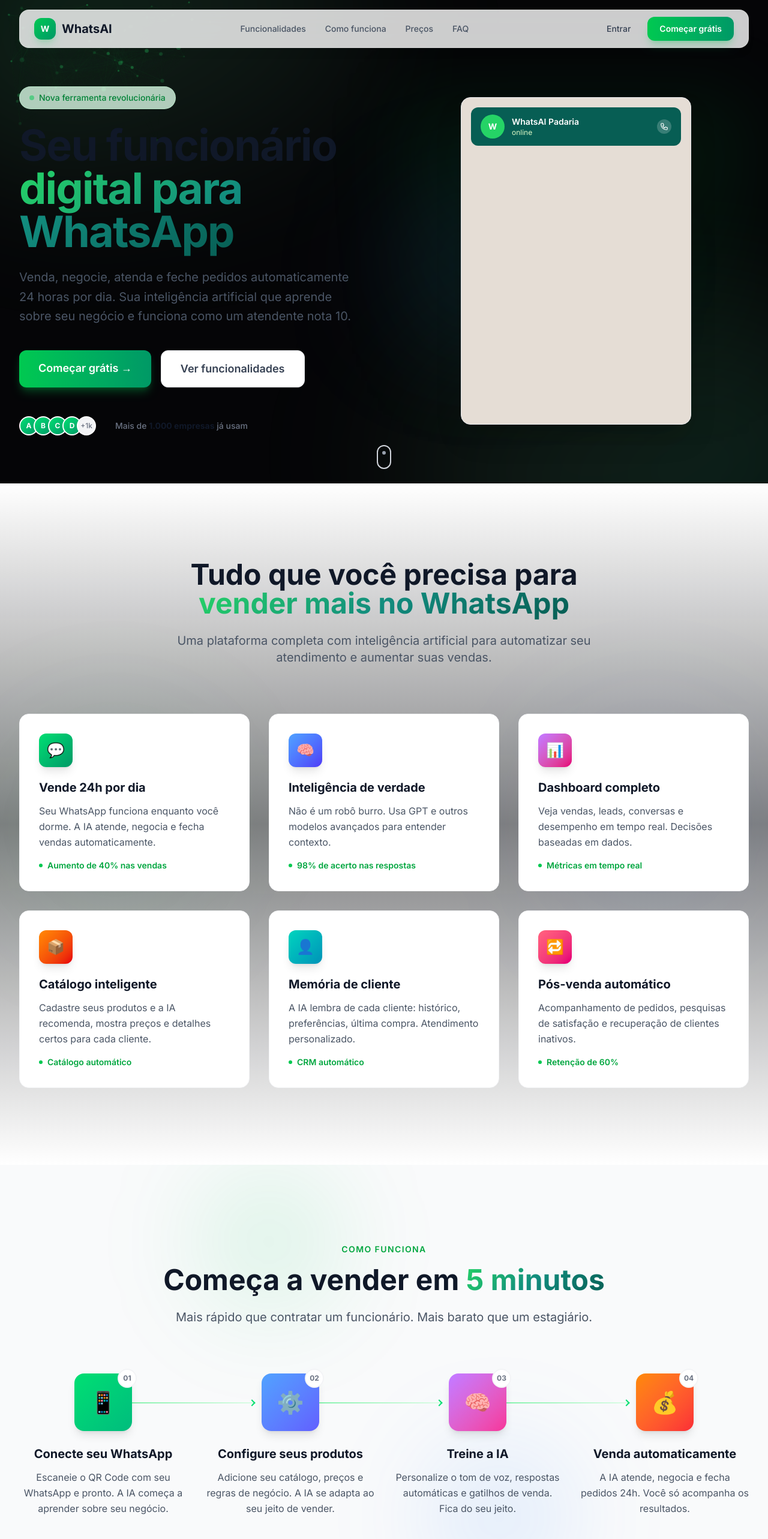
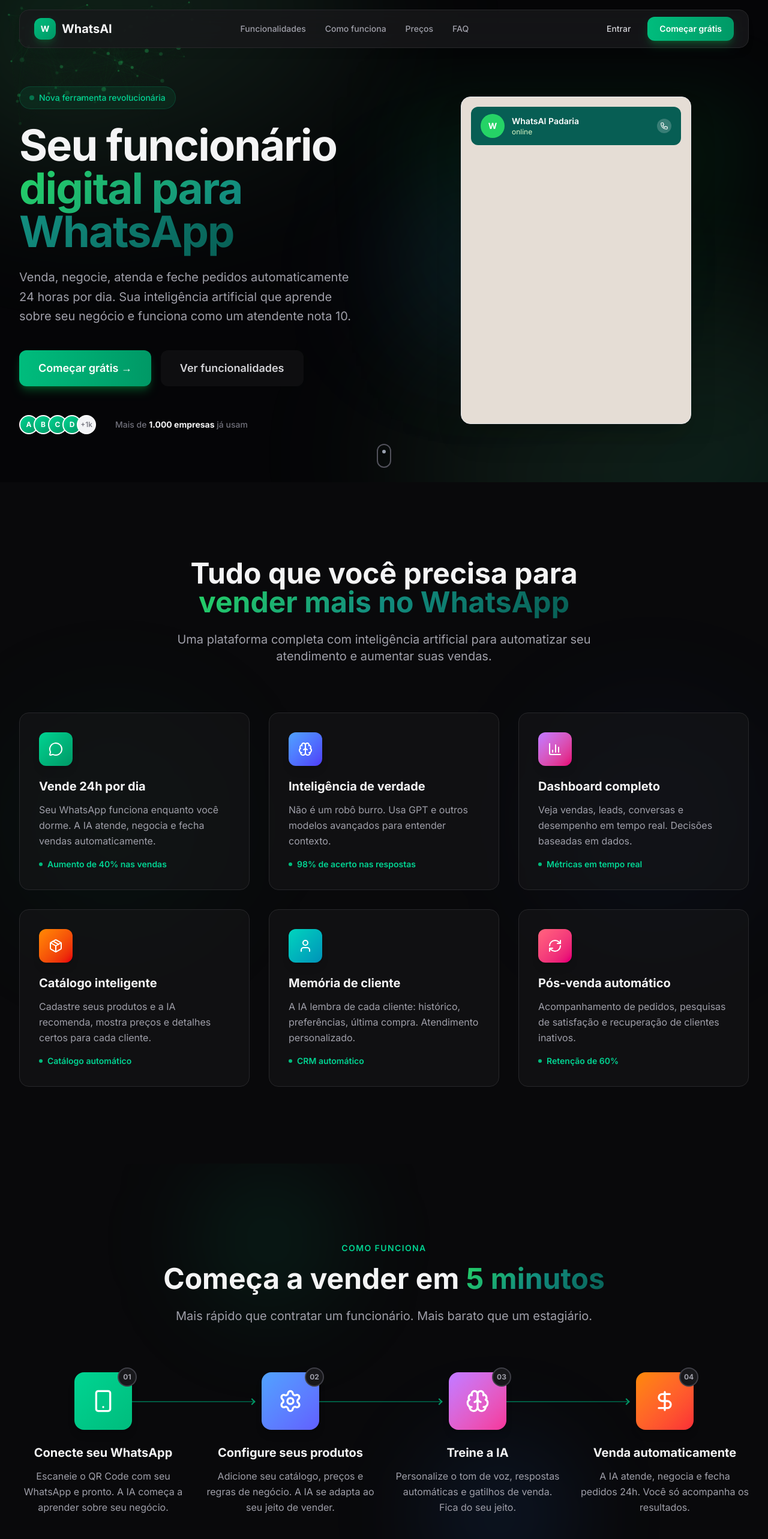
Before and after one commit to pixel010dev-dotcom/-whats-ai-saas, a Next.js app: page / in a window 1280 px wide. Shown: the top 2566 px of the page at 60% size. Built offline with nearby package versions, Linux system fonts and the light colour scheme; no server answers.

Commit message:
feat: full dark theme landing + lucide-react icons

```diff
--- a/src/app/page.tsx
+++ b/src/app/page.tsx
@@ -37,31 +37,31 @@
       {/* Header */}
       <header className="fixed top-0 left-0 right-0 z-50">
         <nav className="mx-auto max-w-7xl px-4 sm:px-6 lg:px-8">
-          <div className="flex items-center justify-between h-16 mt-4 px-6 rounded-2xl bg-white/80 backdrop-blur-xl border border-white/20 shadow-lg shadow-black/5">
+          <div className="flex items-center justify-between h-16 mt-4 px-6 rounded-2xl bg-zinc-900/80 backdrop-blur-xl border border-zinc-800 shadow-lg shadow-black/5">
             <Link href="/" className="flex items-center gap-2.5">
-              <div className="w-9 h-9 bg-gradient-to-br from-green-500 to-emerald-600 rounded-xl flex items-center justify-center shadow-lg shadow-green-500/20">
+              <div className="w-9 h-9 bg-gradient-to-br from-emerald-500 to-emerald-600 rounded-xl flex items-center justify-center shadow-lg shadow-green-500/20">
                 <span className="text-white font-bold text-sm">W</span>
               </div>
-              <span className="font-bold text-xl text-gray-900">WhatsAI</span>
+              <span className="font-bold text-xl text-zinc-100">WhatsAI</span>
             </Link>
 
             <div className="hidden md:flex items-center gap-8">
-              <a href="#features" className="text-sm font-medium text-gray-600 hover:text-gray-900 transition-colors">Funcionalidades</a>
-              <a href="#how-it-works" className="text-sm font-medium text-gray-600 hover:text-gray-900 transition-colors">Como funciona</a>
-              <a href="#pricing" className="text-sm font-medium text-gray-600 hover:text-gray-900 transition-colors">Preços</a>
-              <a href="#faq" className="text-sm font-medium text-gray-600 hover:text-gray-900 transition-colors">FAQ</a>
+              <a href="#features" className="text-sm font-medium text-zinc-400 hover:text-zinc-100 transition-colors">Funcionalidades</a>
+              <a href="#how-it-works" className="text-sm font-medium text-zinc-400 hover:text-zinc-100 transition-colors">Como funciona</a>
+              <a href="#pricing" className="text-sm font-medium text-zinc-400 hover:text-zinc-100 transition-colors">Preços</a>
+              <a href="#faq" className="text-sm font-medium text-zinc-400 hover:text-zinc-100 transition-colors">FAQ</a>
             </div>
 
             <div className="flex items-center gap-3">
               <Link
                 href="/login"
-                className="px-4 py-2 text-sm font-medium text-gray-700 hover:text-gray-900 transition-colors"
+                className="px-4 py-2 text-sm font-medium text-zinc-300 hover:text-zinc-100 transition-colors"
               >
                 Entrar
               </Link>
               <Link
                 href="/register"
-                className="px-5 py-2.5 text-sm font-semibold bg-gradient-to-r from-green-500 to-emerald-600 text-white rounded-xl shadow-lg shadow-green-500/25 hover:shadow-xl hover:shadow-green-500/30 hover:-translate-y-0.5 transition-all duration-300"
+                className="px-5 py-2.5 text-sm font-semibold bg-gradient-to-r from-emerald-500 to-emerald-600 text-white rounded-xl shadow-lg shadow-green-500/25 hover:shadow-xl hover:shadow-green-500/30 hover:-translate-y-0.5 transition-all duration-300"
               >
                 Começar grátis
               </Link>
@@ -106,7 +106,7 @@
           <div className="flex flex-col sm:flex-row gap-4 justify-center">
             <Link
               href="/register"
-              className="px-8 py-4 bg-white text-green-700 font-bold rounded-xl text-lg shadow-xl hover:shadow-2xl hover:-translate-y-0.5 transition-all duration-300"
+              className="px-8 py-4 bg-white text-emerald-400 font-bold rounded-xl text-lg shadow-xl hover:shadow-2xl hover:-translate-y-0.5 transition-all duration-300"
             >
               Começar grátis agora
             </Link>
--- a/src/components/landing/features.tsx
+++ b/src/components/landing/features.tsx
@@ -2,45 +2,46 @@
 
 import { motion } from 'framer-motion'
 import { useEffect, useRef, useState } from 'react'
+import { MessageCircle, Brain, BarChart3, Package, User, RefreshCw } from 'lucide-react'
 
 const features = [
   {
-    icon: '\u{1F4AC}',
+    icon: MessageCircle,
     title: 'Vende 24h por dia',
     description: 'Seu WhatsApp funciona enquanto você dorme. A IA atende, negocia e fecha vendas automaticamente.',
-    gradient: 'from-green-400 to-emerald-600',
+    gradient: 'from-emerald-400 to-emerald-600',
     stats: 'Aumento de 40% nas vendas'
   },
   {
-    icon: '\u{1F9E0}',
+    icon: Brain,
     title: 'Inteligência de verdade',
     description: 'Não é um robô burro. Usa GPT e outros modelos avançados para entender contexto.',
     gradient: 'from-blue-400 to-indigo-600',
     stats: '98% de acerto nas respostas'
   },
   {
-    icon: '\u{1F4CA}',
+    icon: BarChart3,
     title: 'Dashboard completo',
     description: 'Veja vendas, leads, conversas e desempenho em tempo real. Decisões baseadas em dados.',
     gradient: 'from-purple-400 to-pink-600',
     stats: 'Métricas em tempo real'
   },
   {
-    icon: '\u{1F4E6}',
+    icon: Package,
     title: 'Catálogo inteligente',
     description: 'Cadastre seus produtos e a IA recomenda, mostra preços e detalhes certos para cada cliente.',
     gradient: 'from-orange-400 to-red-600',
     stats: 'Catálogo automático'
   },
   {
-    icon: '\u{1F464}',
+    icon: User,
     title: 'Memória de cliente',
     description: 'A IA lembra de cada cliente: histórico, preferências, última compra. Atendimento personalizado.',
     gradient: 'from-teal-400 to-cyan-600',
     stats: 'CRM automático'
   },
   {
-    icon: '\u{1F501}',
+    icon: RefreshCw,
     title: 'Pós-venda automático',
     description: 'Acompanhamento de pedidos, pesquisas de satisfação e recuperação de clientes inativos.',
     gradient: 'from-rose-400 to-pink-600',
@@ -62,9 +63,9 @@
   }, [])
 
   return (
-    <section id="features" ref={ref} className="relative py-32 bg-gradient-to-b from-white via-gray-50/50 to-white overflow-hidden">
+    <section id="features" ref={ref} className="relative py-32 bg-zinc-950 overflow-hidden">
       <div className="absolute inset-0">
-        <div className="absolute top-1/3 left-0 w-96 h-96 bg-green-500/5 rounded-full blur-[100px]" />
+        <div className="absolute top-1/3 left-0 w-96 h-96 bg-emerald-500/5 rounded-full blur-[100px]" />
         <div className="absolute bottom-1/3 right-0 w-96 h-96 bg-blue-500/5 rounded-full blur-[100px]" />
       </div>
 
@@ -75,10 +76,10 @@
           transition={{ duration: 0.6 }}
           className="text-center max-w-3xl mx-auto mb-20"
         >
-          <h2 className="text-4xl sm:text-5xl font-bold text-gray-900">
+          <h2 className="text-4xl sm:text-5xl font-bold text-zinc-100">
             Tudo que você precisa para <span className="gradient-text">vender mais no WhatsApp</span>
           </h2>
-          <p className="mt-6 text-xl text-gray-600">
+          <p className="mt-6 text-xl text-zinc-400">
             Uma plataforma completa com inteligência artificial para automatizar seu atendimento e aumentar suas vendas.
           </p>
         </motion.div>
@@ -90,15 +91,15 @@
               initial={{ opacity: 0, y: 40 }}
               animate={inView ? { opacity: 1, y: 0 } : {}}
               transition={{ duration: 0.5, delay: index * 0.1 }}
-              className="group relative p-8 rounded-2xl bg-white border border-gray-100 hover-card"
+              className="group relative p-8 rounded-2xl bg-zinc-900/50 border border-zinc-800 hover-card"
             >
-              <div className={`w-14 h-14 rounded-xl bg-gradient-to-br ${feature.gradient} flex items-center justify-center text-2xl mb-5 shadow-lg`}>
-                {feature.icon}
+              <div className={`w-14 h-14 rounded-xl bg-gradient-to-br ${feature.gradient} flex items-center justify-center mb-5 shadow-lg`}>
+                <feature.icon className="w-6 h-6 text-white" />
               </div>
-              <h3 className="text-xl font-bold text-gray-900 mb-3">{feature.title}</h3>
-              <p className="text-gray-600 leading-relaxed mb-4">{feature.description}</p>
-              <div className="flex items-center gap-2 text-sm font-semibold text-green-600">
-                <span className="w-1.5 h-1.5 rounded-full bg-green-500" />
+              <h3 className="text-xl font-bold text-zinc-100 mb-3">{feature.title}</h3>
+              <p className="text-zinc-400 leading-relaxed mb-4">{feature.description}</p>
+              <div className="flex items-center gap-2 text-sm font-semibold text-emerald-400">
+                <span className="w-1.5 h-1.5 rounded-full bg-emerald-500" />
                 {feature.stats}
               </div>
               <div className="absolute inset-0 rounded-2xl bg-gradient-to-r from-transparent via-white/10 to-transparent opacity-0 group-hover:opacity-100 transition-opacity duration-700" />
--- a/src/components/landing/hero.tsx
+++ b/src/components/landing/hero.tsx
@@ -28,19 +28,19 @@
               animate={{ opacity: 1, y: 0 }}
               transition={{ duration: 0.5 }}
             >
-              <div className="inline-flex items-center gap-2 px-4 py-2 rounded-full bg-green-100/80 border border-green-200/50 mb-6">
-                <span className="w-2 h-2 rounded-full bg-green-500 animate-pulse" />
-                <span className="text-sm font-medium text-green-700">Nova ferramenta revolucionária</span>
+              <div className="inline-flex items-center gap-2 px-4 py-2 rounded-full bg-emerald-500/10 border border-emerald-500/20 mb-6">
+                <span className="w-2 h-2 rounded-full bg-emerald-500 animate-pulse" />
+                <span className="text-sm font-medium text-emerald-400">Nova ferramenta revolucionária</span>
               </div>
             </motion.div>
 
             <h1 className="text-5xl sm:text-6xl lg:text-7xl font-bold tracking-tight">
-              <span className="text-gray-900">Seu funcionário</span>
+              <span className="text-zinc-100">Seu funcionário</span>
               <br />
               <span className="gradient-text">digital para WhatsApp</span>
             </h1>
 
-            <p className="mt-6 text-xl text-gray-600 max-w-xl mx-auto lg:mx-0 leading-relaxed">
+            <p className="mt-6 text-xl text-zinc-400 max-w-xl mx-auto lg:mx-0 leading-relaxed">
               Venda, negocie, atenda e feche pedidos automaticamente 24 horas por dia.
               Sua inteligência artificial que aprende sobre seu negócio e funciona como um atendente nota 10.
             </p>
@@ -48,31 +48,31 @@
             <div className="mt-10 flex flex-col sm:flex-row gap-4 justify-center lg:justify-start">
               <Link
                 href="/register"
-                className="group relative px-8 py-4 bg-gradient-to-r from-green-500 to-emerald-600 text-white font-semibold rounded-xl text-lg shadow-lg shadow-green-500/30 hover:shadow-xl hover:shadow-green-500/40 transition-all duration-300 hover:-translate-y-0.5 overflow-hidden"
+                className="group relative px-8 py-4 bg-gradient-to-r from-emerald-500 to-emerald-600 text-white font-semibold rounded-xl text-lg shadow-lg shadow-green-500/30 hover:shadow-xl hover:shadow-green-500/40 transition-all duration-300 hover:-translate-y-0.5 overflow-hidden"
               >
                 <span className="relative z-10">Começar grátis →</span>
                 <div className="absolute inset-0 bg-gradient-to-r from-green-400 to-emerald-500 opacity-0 group-hover:opacity-100 transition-opacity duration-300" />
               </Link>
               <Link
                 href="#features"
-                className="px-8 py-4 bg-white border border-gray-200 text-gray-700 font-semibold rounded-xl text-lg hover:border-gray-300 hover:shadow-lg hover:-translate-y-0.5 transition-all duration-300"
+                className="px-8 py-4 bg-zinc-900/50 border-zinc-800 text-zinc-300 font-semibold rounded-xl text-lg hover:border-zinc-600 hover:shadow-lg hover:-translate-y-0.5 transition-all duration-300"
               >
                 Ver funcionalidades
               </Link>
             </div>
 
-            <div className="mt-12 flex items-center gap-8 justify-center lg:justify-start text-sm text-gray-500">
+            <div className="mt-12 flex items-center gap-8 justify-center lg:justify-start text-sm text-zinc-500">
               <div className="flex -space-x-2">
                 {[1,2,3,4].map((i) => (
-                  <div key={i} className="w-8 h-8 rounded-full bg-gradient-to-br from-green-400 to-emerald-600 flex items-center justify-center text-white text-xs font-bold border-2 border-white">
+                  <div key={i} className="w-8 h-8 rounded-full bg-gradient-to-br from-emerald-400 to-emerald-600 flex items-center justify-center text-white text-xs font-bold border-2 border-white">
                     {String.fromCharCode(64 + i)}
                   </div>
                 ))}
-                <div className="w-8 h-8 rounded-full bg-gray-100 flex items-center justify-center text-xs font-medium text-gray-500 border-2 border-white">
+                <div className="w-8 h-8 rounded-full bg-gray-100 flex items-center justify-center text-xs font-medium text-zinc-500 border-2 border-white">
                   +1k
                 </div>
               </div>
-              <span className="font-medium">Mais de <strong className="text-gray-900">1.000 empresas</strong> já usam</span>
+              <span className="font-medium">Mais de <strong className="text-zinc-100">1.000 empresas</strong> já usam</span>
             </div>
           </motion.div>
 
@@ -101,7 +101,7 @@
         <motion.div
           animate={{ y: [0, 8, 0] }}
           transition={{ duration: 2, repeat: Infinity }}
-          className="w-6 h-10 rounded-full border-2 border-gray-300 flex items-start justify-center pt-2"
+          className="w-6 h-10 rounded-full border-2 border-zinc-600 flex items-start justify-center pt-2"
         >
           <div className="w-1.5 h-1.5 rounded-full bg-gray-400" />
         </motion.div>
--- a/src/components/landing/how-it-works.tsx
+++ b/src/components/landing/how-it-works.tsx
@@ -2,34 +2,35 @@
 
 import { motion } from 'framer-motion'
 import { useEffect, useRef, useState } from 'react'
+import { Smartphone, Settings, Brain, DollarSign } from 'lucide-react'
 
 const steps = [
   {
     number: '01',
     title: 'Conecte seu WhatsApp',
     description: 'Escaneie o QR Code com seu WhatsApp e pronto. A IA começa a aprender sobre seu negócio.',
-    icon: '\u{1F4F1}',
-    gradient: 'from-green-400 to-emerald-500'
+    icon: Smartphone,
+    gradient: 'from-emerald-400 to-emerald-500'
   },
   {
     number: '02',
     title: 'Configure seus produtos',
     description: 'Adicione seu catálogo, preços e regras de negócio. A IA se adapta ao seu jeito de vender.',
-    icon: '\u2699\uFE0F',
+    icon: Settings,
     gradient: 'from-blue-400 to-indigo-500'
   },
   {
     number: '03',
     title: 'Treine a IA',
     description: 'Personalize o tom de voz, respostas automáticas e gatilhos de venda. Fica do seu jeito.',
-    icon: '\u{1F9E0}',
+    icon: Brain,
     gradient: 'from-purple-400 to-pink-500'
   },
   {
     number: '04',
     title: 'Venda automaticamente',
     description: 'A IA atende, negocia e fecha pedidos 24h. Você só acompanha os resultados.',
-    icon: '\u{1F4B0}',
+    icon: DollarSign,
     gradient: 'from-orange-400 to-red-500'
   }
 ]
@@ -48,9 +49,9 @@
   }, [])
 
   return (
-    <section id="how-it-works" ref={ref} className="relative py-32 bg-gray-50 overflow-hidden">
+    <section id="how-it-works" ref={ref} className="relative py-32 bg-zinc-950 overflow-hidden">
       <div className="absolute inset-0">
-        <div className="absolute top-0 left-1/4 w-64 h-64 bg-green-500/10 rounded-full blur-[80px]" />
+        <div className="absolute top-0 left-1/4 w-64 h-64 bg-emerald-500/10 rounded-full blur-[80px]" />
         <div className="absolute bottom-0 right-1/4 w-64 h-64 bg-blue-500/10 rounded-full blur-[80px]" />
       </div>
 
@@ -61,11 +62,11 @@
           transition={{ duration: 0.6 }}
           className="text-center max-w-3xl mx-auto mb-20"
         >
-          <span className="text-sm font-semibold text-green-600 uppercase tracking-widest">Como funciona</span>
-          <h2 className="mt-4 text-4xl sm:text-5xl font-bold text-gray-900">
+          <span className="text-sm font-semibold text-emerald-400 uppercase tracking-widest">Como funciona</span>
+          <h2 className="mt-4 text-4xl sm:text-5xl font-bold text-zinc-100">
             Começa a vender em <span className="gradient-text">5 minutos</span>
           </h2>
-          <p className="mt-6 text-xl text-gray-600">
+          <p className="mt-6 text-xl text-zinc-400">
             Mais rápido que contratar um funcionário. Mais barato que um estagiário.
           </p>
         </motion.div>
@@ -80,18 +81,18 @@
               className="relative text-center"
             >
               {index < steps.length - 1 && (
-                <div className="hidden md:block absolute top-12 left-[60%] w-[80%] h-0.5 bg-gradient-to-r from-green-300 to-green-100">
-                  <div className="absolute right-0 top-1/2 -translate-y-1/2 w-2 h-2 border-t-2 border-r-2 border-green-400 rotate-45" />
+                <div className="hidden md:block absolute top-12 left-[60%] w-[80%] h-0.5 bg-gradient-to-r from-emerald-800 to-emerald-900">
+                  <div className="absolute right-0 top-1/2 -translate-y-1/2 w-2 h-2 border-t-2 border-r-2 border-emerald-600 rotate-45" />
                 </div>
               )}
-              <div className={`w-24 h-24 mx-auto rounded-2xl bg-gradient-to-br ${step.gradient} flex items-center justify-center text-4xl shadow-lg mb-6 relative`}>
-                <div className="absolute -top-2 -right-2 w-8 h-8 rounded-full bg-white border-2 border-gray-100 flex items-center justify-center text-xs font-bold text-gray-500">
+              <div className={`w-24 h-24 mx-auto rounded-2xl bg-gradient-to-br ${step.gradient} flex items-center justify-center shadow-lg mb-6 relative`}>
+                <div className="absolute -top-2 -right-2 w-8 h-8 rounded-full bg-zinc-900 border-2 border-zinc-700 flex items-center justify-center text-xs font-bold text-zinc-400">
                   {step.number}
                 </div>
-                {step.icon}
+                <step.icon className="w-10 h-10 text-white" />
               </div>
-              <h3 className="text-xl font-bold text-gray-900 mb-3">{step.title}</h3>
-              <p className="text-gray-600 leading-relaxed">{step.description}</p>
+              <h3 className="text-xl font-bold text-zinc-100 mb-3">{step.title}</h3>
+              <p className="text-zinc-400 leading-relaxed">{step.description}</p>
             </motion.div>
           ))}
         </div>
```
Also changed, not shown: src/components/landing/faq.tsx (+7 -7 lines), src/components/landing/footer.tsx (+18 -18 lines), src/components/landing/pricing.tsx (+17 -17 lines), src/components/landing/testimonials.tsx (+11 -11 lines), 2 other files (tests, documents, lock files or other folders).
